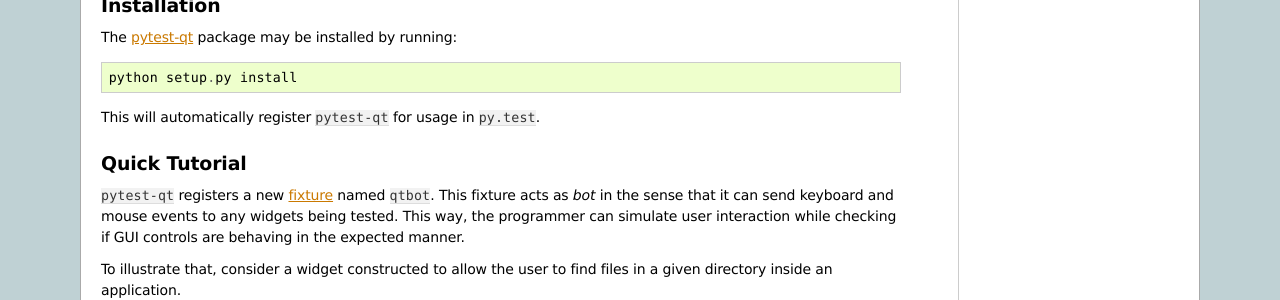
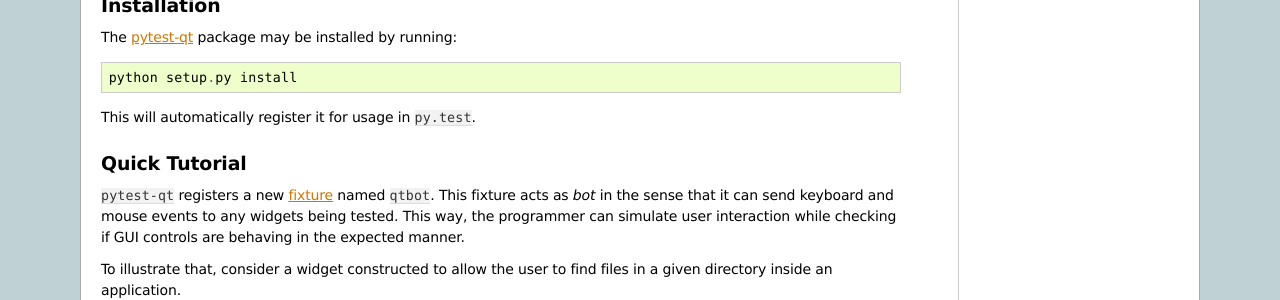
Before and after one commit to pytest-dev/pytest-qt, a Sphinx documentation site: the page built from docs/index.rst, in a window 1280 px wide. Shown: the part 357-657 px from the top of the page. Built offline with Sphinx 7.4.7, drawn with Linux system fonts in a browser that asks for light colours.

Commit message:
minor fixes in docs

```diff
--- a/docs/index.rst
+++ b/docs/index.rst
@@ -28,7 +28,7 @@
 
 .. _`pytest-qt`: http://pypi.python.org/pypi/pytest-qt/
 
-This will automatically register ``pytest-qt`` for usage in ``py.test``.
+This will automatically register it for usage in ``py.test``.
 
 
 Quick Tutorial
```
